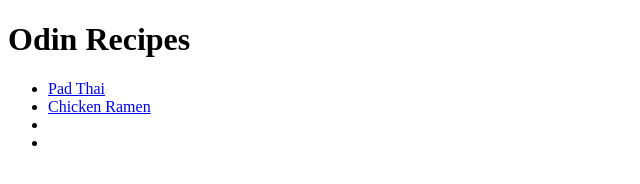
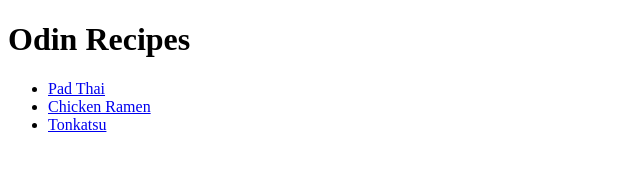
Before and after one commit to v0rux/odin-recipes, a plain HTML site: page index.html in a window 1280 px wide. Shown: the full height of the page, 0-640 px from the left. Drawn offline with Linux system fonts and the light colour scheme.

Commit message:
updated index

```diff
--- a/index.html
+++ b/index.html
@@ -11,8 +11,7 @@
     <ul>
     <li><a href="recipes/Pad Thai.html">Pad Thai</a></li>
     <li><a href="recipes/chicken-ramen.html">Chicken Ramen</a></li>
-    <li></li>
-    <li></li>
+    <li><a href="recioes/tonkatsu.html">Tonkatsu</a></li>
 
     </ul>
 </body>
```
